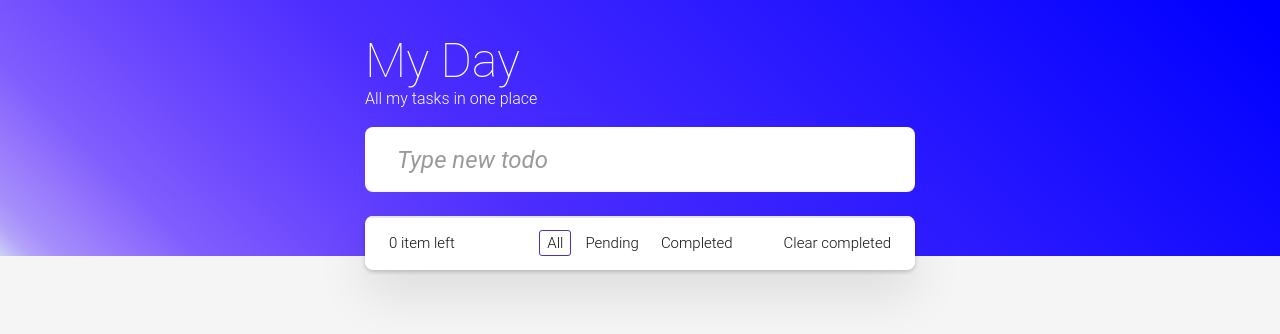
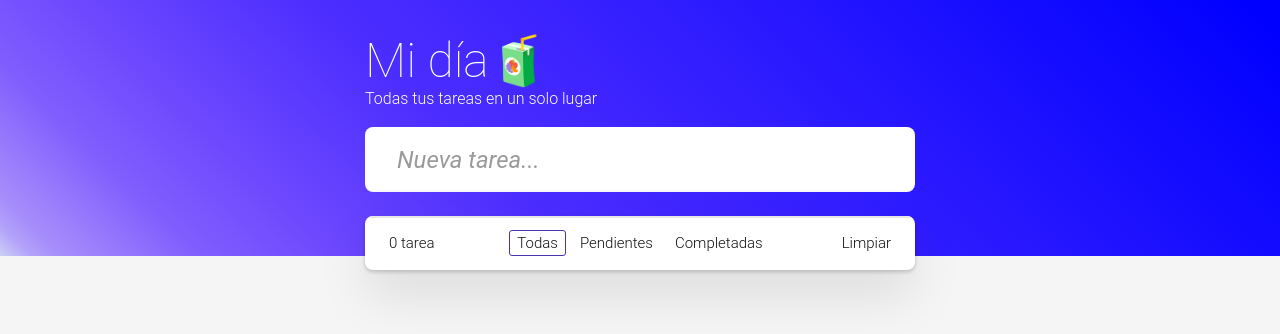
Before and after one commit to AdrianGerman/TodoApp_angular, an Angular app: page / in a window 1280 px wide. Shown: the top 334 px of the page. Built offline with nearby package versions, Linux system fonts and the light colour scheme.

Commit message:
changes in the home html

```diff
--- a/src/app/app.routes.ts
+++ b/src/app/app.routes.ts
@@ -1,15 +1,10 @@
 import { Routes } from '@angular/router';
 
 import { HomeComponent } from './pages/home/home.component';
-import { LabsComponent } from './pages/labs/labs.component';
 
 export const routes: Routes = [
   {
     path: '',
     component: HomeComponent,
   },
-  {
-    path: 'labs',
-    component: LabsComponent,
-  },
 ];
--- a/src/app/pages/home/home.component.html
+++ b/src/app/pages/home/home.component.html
@@ -1,11 +1,11 @@
 <section class="todoapp">
   <header class="header">
     <div class="container">
-      <h1>My Day</h1>
-      <p>All my tasks in one place</p>
+      <h1>Mi día🧃</h1>
+      <p>Todas tus tareas en un solo lugar</p>
       <input
         class="new-todo"
-        placeholder="Type new todo"
+        placeholder="Nueva tarea..."
         autofocus
         type="text"
         [formControl]="newTaskCtrl"
@@ -13,7 +13,6 @@
     </div>
   </header>
   <div class="container todoapp-wrapper">
-    <!-- This section should be hidden by default and shown when there are todos -->
     <!-- <pre>
       <code>
         {{ tasks() | json }}
@@ -36,54 +35,26 @@
             [value]="task.title" />
         </li>
 
-        <!-- <li class="completed">
-          <div class="view">
-            <input class="toggle" type="checkbox" checked />
-            <label>Learn JavaScript</label>
-            <button class="destroy"></button>
-          </div>
-          <input class="edit" value="Learn JavaScript" />
-        </li>
-        <li>
-          <div class="view">
-            <input class="toggle" type="checkbox" />
-            <label>Buy a unicorn</label>
-            <button class="destroy"></button>
-          </div>
-          <input class="edit" value="Buy a unicorn" />
-        </li>
-        <li class="editing">
-          <div class="view">
-            <input class="toggle" type="checkbox" />
-            <label>Make dishes</label>
-            <button class="destroy"></button>
-          </div>
-          <input class="edit" value="Make dishes" />
-        </li> -->
       </ul>
     </section>
-    <!-- This footer should be hidden by default and shown when there are todos -->
     <footer class="footer">
-      <!-- This should be `0 items left` by default -->
       <span class="todo-count"><strong>{{ tasksByFilter().length }}</strong>{{
-        tasks().length <= 1 ? " item" : " items" }} left</span>
-      <!-- Remove this if you don't implement routing -->
+        tasks().length <= 1 ? " tarea" : " tareas" }} </span>
       <ul class="filters">
         <li>
           <a (click)="changeFilter('all')"
-            [class.selected]="filter() === 'all'">All</a>
+            [class.selected]="filter() === 'all'">Todas</a>
         </li>
         <li>
           <a (click)="changeFilter('pending')"
-            [class.selected]="filter() === 'pending'">Pending</a>
+            [class.selected]="filter() === 'pending'">Pendientes</a>
         </li>
         <li>
           <a (click)="changeFilter('completed')"
-            [class.selected]="filter() === 'completed'">Completed</a>
+            [class.selected]="filter() === 'completed'">Completadas</a>
         </li>
       </ul>
-      <!-- Hidden if no completed items are left ↓ -->
-      <button class="clear-completed">Clear completed</button>
+      <button class="clear-completed">Limpiar</button>
     </footer>
   </div>
 </section>
--- a/src/app/pages/labs/labs.component.html
+++ /dev/null
@@ -1,10 +0,0 @@
-<p>labs works!</p>
-
-<h1>Hola!! Esta es mi primer aplicación en Angular</h1>
-
-<h2>{{ welcome }}</h2>
-<ul>
-  <li *ngFor="let task of tasks">
-    {{ task }}
-  </li>
-</ul>
--- a/src/app/pages/labs/labs.component.ts
+++ /dev/null
@@ -1,18 +0,0 @@
-import { Component } from '@angular/core';
-
-@Component({
-  selector: 'app-labs',
-  standalone: true,
-  imports: [],
-  templateUrl: './labs.component.html',
-  styleUrl: './labs.component.css',
-})
-export class LabsComponent {
-  welcome = 'Bienvenidos a mi primer aplicación de angular';
-  tasks = [
-    'Instalara angular CLI',
-    'Crear el primer proyecto',
-    'Crear componente',
-    'Crear servicios',
-  ];
-}
```
Also changed, not shown: src/app/pages/labs/labs.component.css (deleted).
